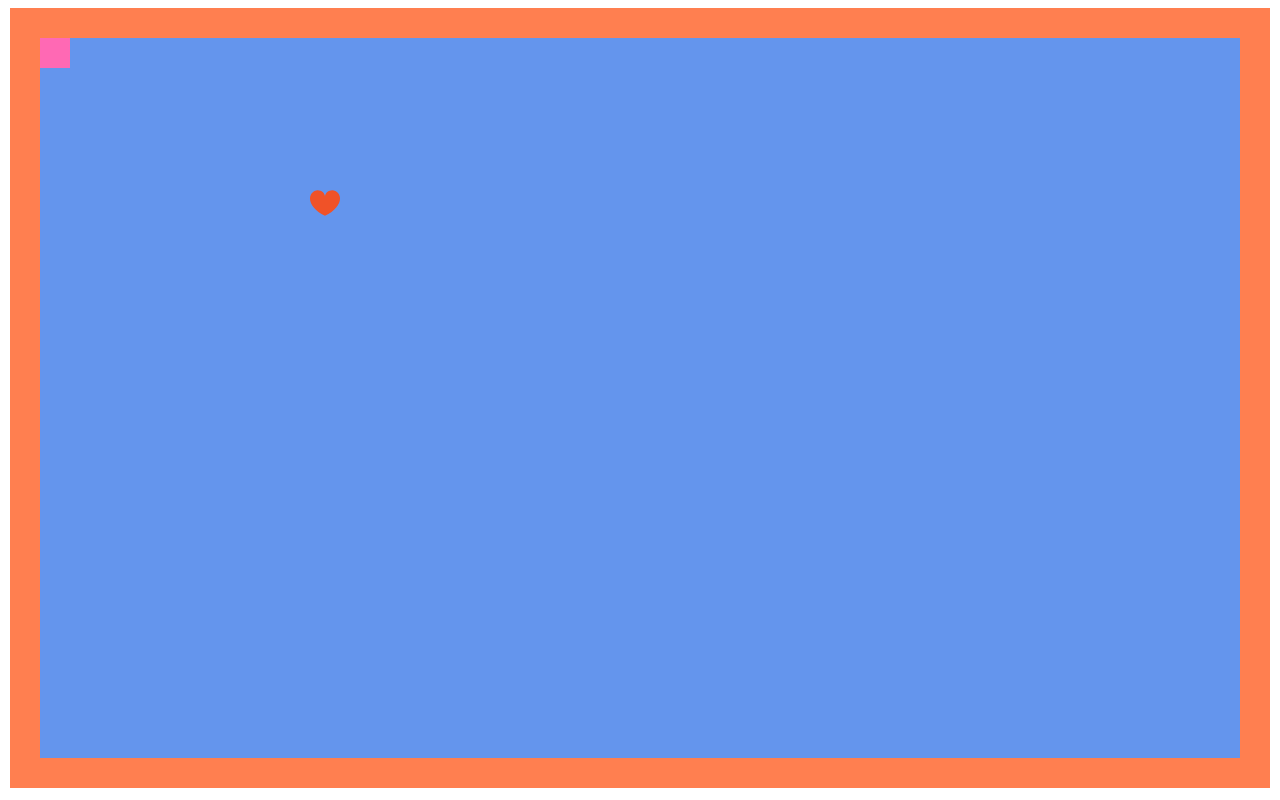
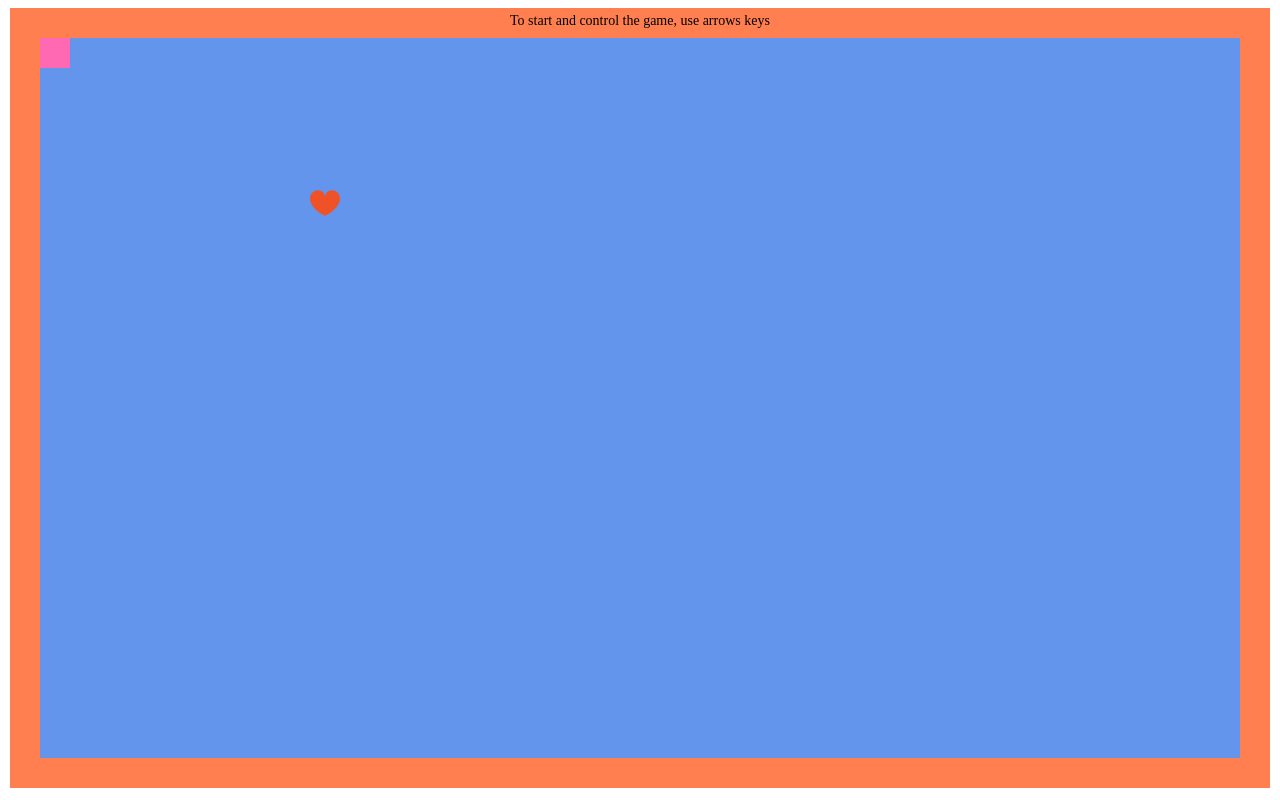
Before and after one commit to YuanyuanMaggie/snakeGame, a plain HTML site: page index.html in a window 1280 px wide. Drawn offline with Linux system fonts and the light colour scheme.

Commit message:
add readme

```diff
--- a/css/main.css
+++ b/css/main.css
@@ -3,6 +3,17 @@
     position: relative;
     margin: 0 auto;
     background-color: coral;
+}
+
+.game-container:after{
+    content: 'To start and control the game, use arrows keys';
+    font-size: 14px;
+    display: block;
+    position: absolute;
+    min-width: 260px;
+    top: 5px;
+    left: 50%;
+    transform: translateX(-50%);
 }
 
 .playground {
--- a/js/SnakeGame.js
+++ b/js/SnakeGame.js
@@ -1,3 +1,8 @@
+/**
+* SnakeGame class has dependency on constant.js.
+* So if you want to use this class, don't forget to include constant.js first
+*/
+
 /**
 * @class SnakeGame
 */
@@ -49,13 +54,15 @@ class SnakeGame {
     }
 
     /**
-    * @method initGameArea // Init game area including wall
+    * @method initGameArea // Init game area including wall and instructions
     * @param {String} gameAreaId Element query Id to find the game area.
     */
     initGameArea(gameAreaId){
         this.containerElem.classList.add("game-container");
         this.containerElem.style.width = this.fullWidth + "px";
         this.containerElem.style.height = this.fullHeight + "px";
+        // // Init instruction
+        // this.instructions = document.createElement('div')
     }
 
     /**
@@ -248,6 +255,7 @@ class SnakeGame {
         // else the snake might hit the wall or eat itself. then the game over and restart again
         } else {
             document.removeEventListener('keydown', this.keyDownEventListener);
+            alert(`You died!!!! current score is ${this.score}. Good job!`)
             this.reset();
         }
     }
--- a/js/constant.js
+++ b/js/constant.js
@@ -3,6 +3,7 @@ const DEFAULT_CONFIG = {
     brick_width: 30,
     snake_speed: 300,
 }
+
 const WALL_KEY = 1;
 const FOOD_KEY = 2;
 const SNAKE_KEY = 3;
```
Also changed, not shown: js/main.js (+10 -3 lines).
